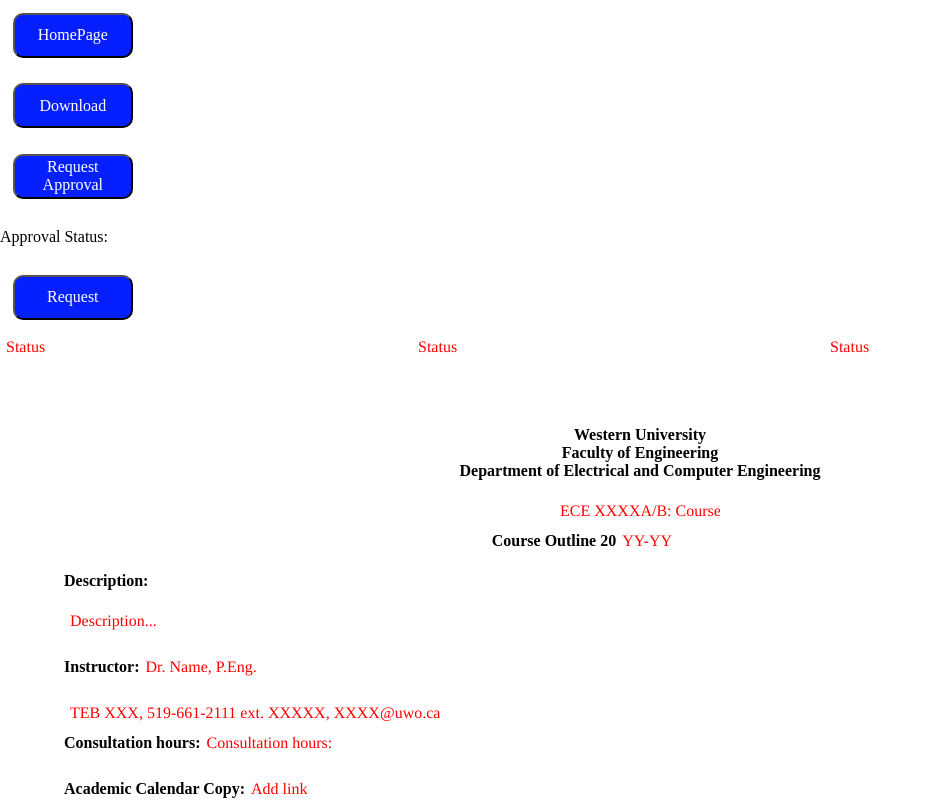
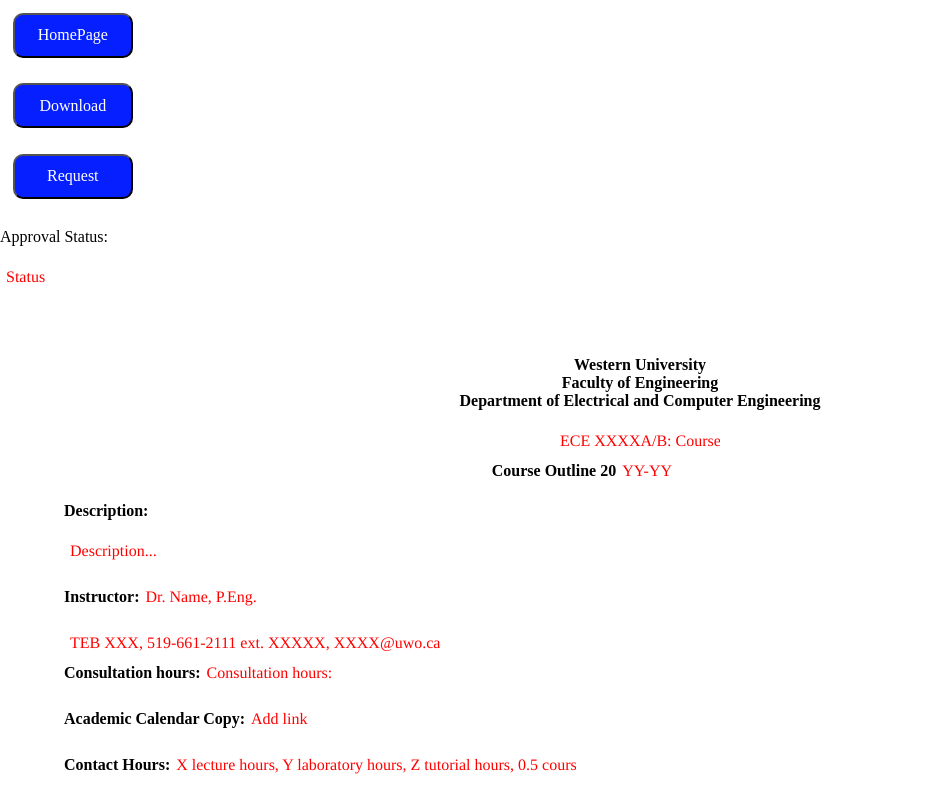
Before and after one commit to zaidokal/CourseCanvas, a React (Create React App) app in the folder client/: page /1 in a window 1280 px wide. Shown: the top 800 px of the page, without its empty margins (0-931 px from the left). Built offline with nearby package versions, Linux system fonts and the light colour scheme; no server answers.

Commit message:
Deleted unnecessary code

```diff
--- a/client/src/views/ViewSingleOutline.jsx
+++ b/client/src/views/ViewSingleOutline.jsx
@@ -142,7 +142,7 @@
       .catch((err) => {
         console.log("Error in MemoryList" + err);
       });
-  }, []);
+  });
 
   const handlePrintClick = () => {
     window.print();
@@ -162,23 +162,12 @@
       <div className={styles.header}>
         <AccountButton text={"Download"} onClick={handlePrintClick} />
       </div>
+      <RequestApproval outline={outline} onApprove={handleApproval} />
+
       <div className={styles.header}>
-        <AccountButton text={"Request Approval"} />
         <p>Approval Status:</p>
       </div>
-      <RequestApproval outline={outline} onApprove={handleApproval} />
-      <input
-        className={styles.input2}
-        value={userInput.approved}
-        name="approved"
-        placeholder="Status"
-      ></input>
-      <input
-        className={styles.input2}
-        value={userInput.requestApproval}
-        name="requestApproval"
-        placeholder="Status"
-      ></input>
+
       <input
         className={styles.input2}
         value={userInput.decision}
```
